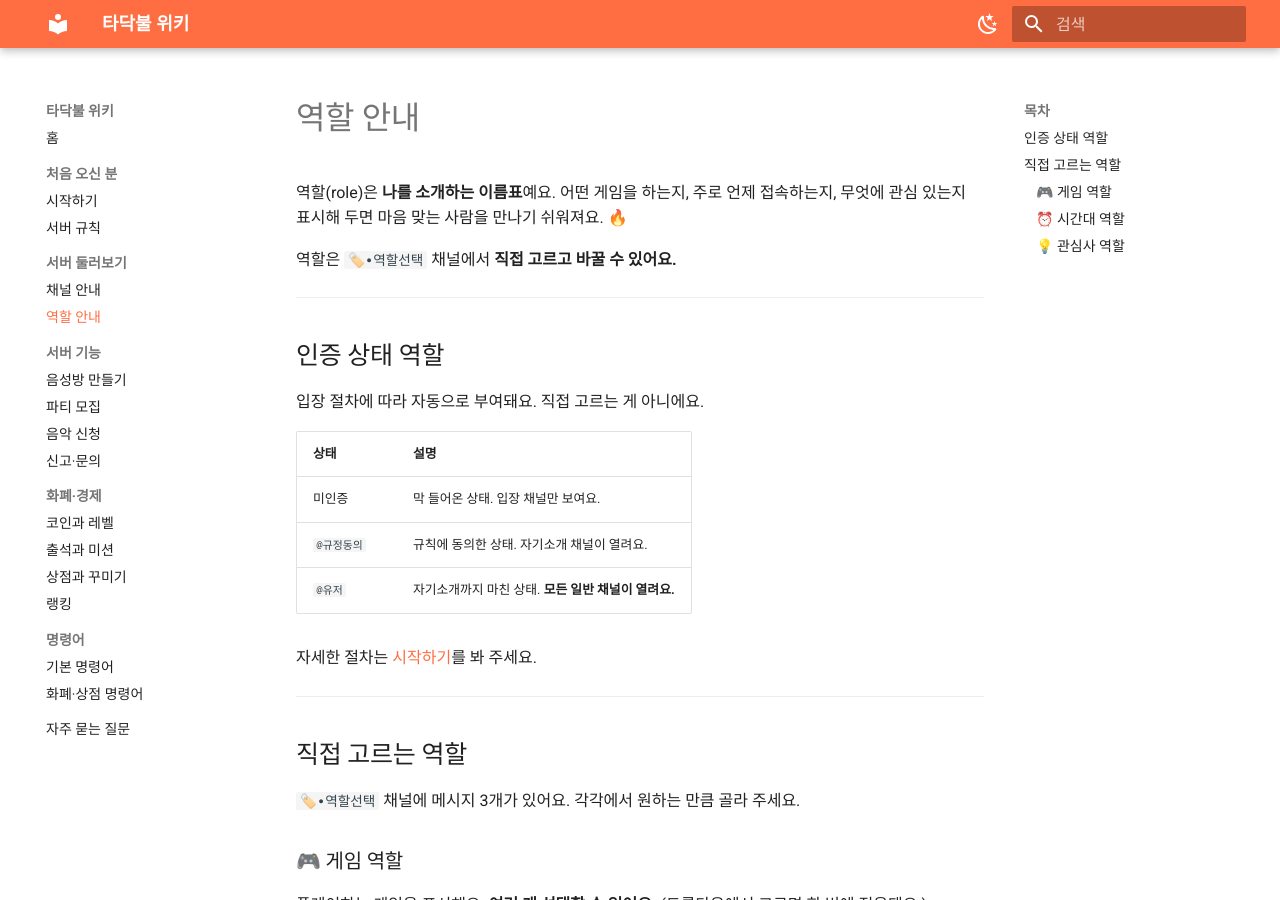
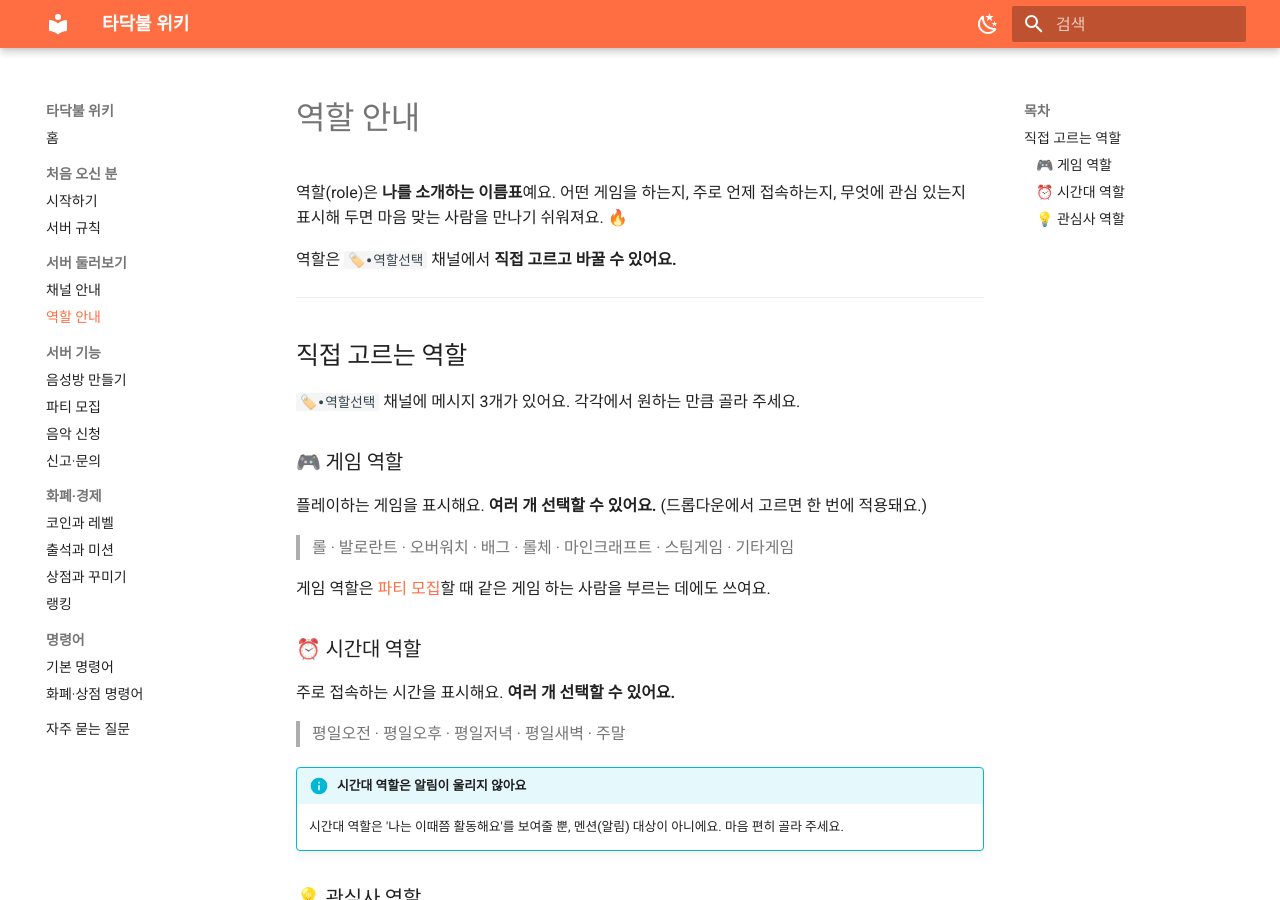
Before and after one commit to the-campfire/the-campfire.github.io, an MkDocs documentation site: the page built from docs/roles.md, in a window 1280 px wide and 900 px high. Built offline with MkDocs 1.6.1 and Material for MkDocs 9.7.7, drawn with Linux system fonts in a browser that asks for light colours.

Commit message:
콘텐츠: 역할 안내에서 인증 상태 역할 섹션 제거
위키 독자는 모두 @유저이므로 미인증·@규정동의 단계 설명이
불필요. 인증 상태 섹션을 제거하고 직접 고르는 역할만 남김.

Co-Authored-By: Claude Opus 4.7 <noreply@anthropic.com>

```diff
--- a/docs/roles.md
+++ b/docs/roles.md
@@ -3,20 +3,6 @@
 역할(role)은 **나를 소개하는 이름표**예요. 어떤 게임을 하는지, 주로 언제 접속하는지, 무엇에 관심 있는지 표시해 두면 마음 맞는 사람을 만나기 쉬워져요. 🔥
 
 역할은 `🏷️∙역할선택` 채널에서 **직접 고르고 바꿀 수 있어요.**
-
----
-
-## 인증 상태 역할
-
-입장 절차에 따라 자동으로 부여돼요. 직접 고르는 게 아니에요.
-
-| 상태 | 설명 |
-|---|---|
-| 미인증 | 막 들어온 상태. 입장 채널만 보여요. |
-| `@규정동의` | 규칙에 동의한 상태. 자기소개 채널이 열려요. |
-| `@유저` | 자기소개까지 마친 상태. **모든 일반 채널이 열려요.** |
-
-자세한 절차는 [시작하기](getting-started.md)를 봐 주세요.
 
 ---
 
```
